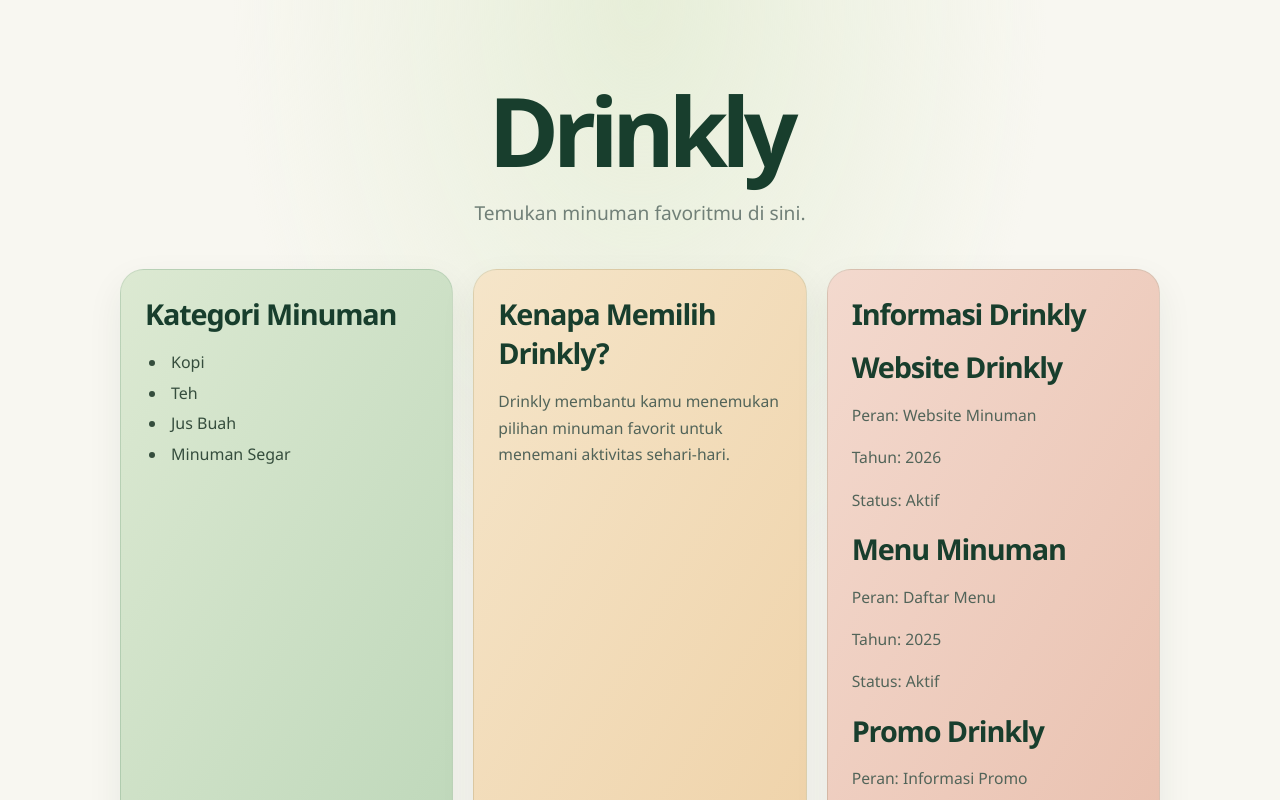
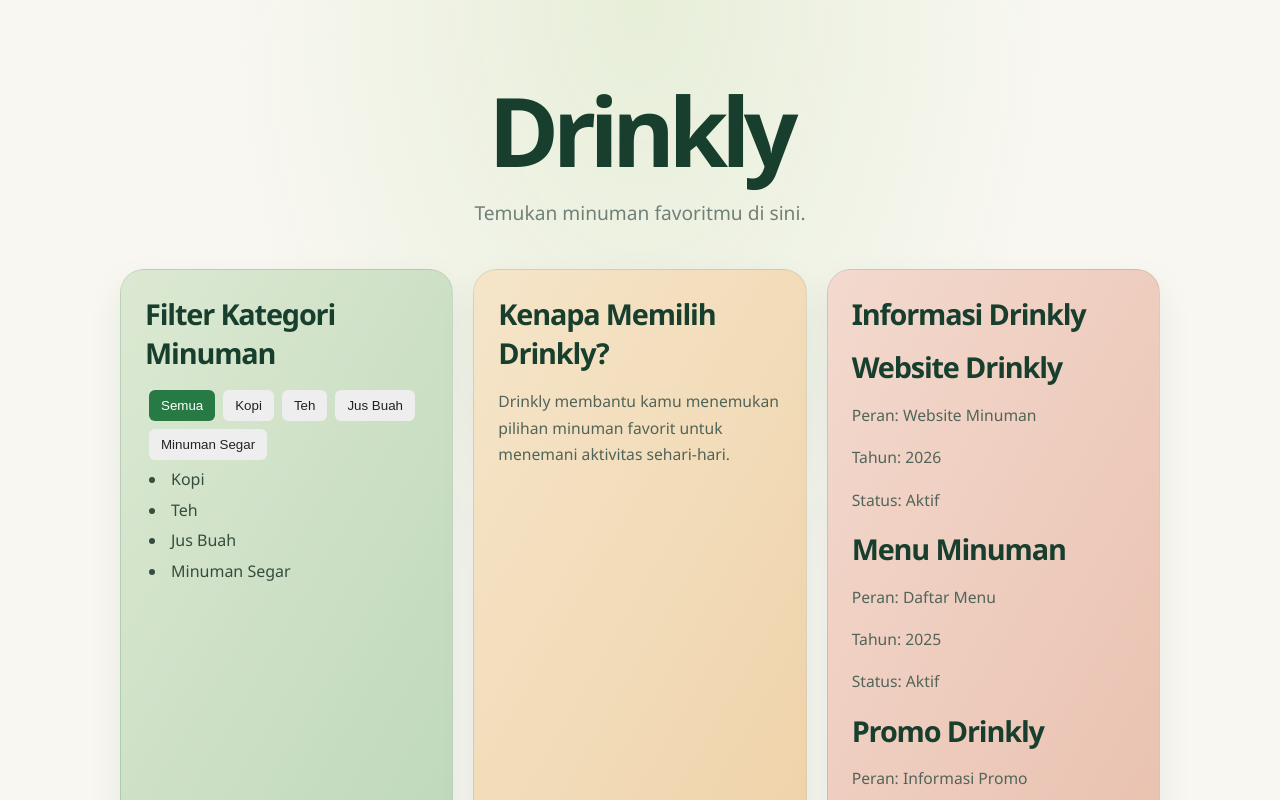
Before and after one commit to Nedya127/Website-Drinkly, a React (Vite) app: page / in a window 1280 px wide. Shown: the top 800 px of the page. Built offline with nearby package versions, Linux system fonts and the light colour scheme.

Commit message:
feat: tambah filter kategori minuman

```diff
--- a/src/App.jsx
+++ b/src/App.jsx
@@ -1,7 +1,32 @@
 
+import { useState } from "react";
 import WebsiteDrinkly from "./components/WebsiteDrinkly.jsx";
 
 function App() {
+  const [kategoriAktif, setKategoriAktif] = useState("Semua");
+
+  const minuman = [
+    { nama: "Kopi", kategori: "Kopi" },
+    { nama: "Teh", kategori: "Teh" },
+    { nama: "Jus Buah", kategori: "Jus Buah" },
+    { nama: "Minuman Segar", kategori: "Minuman Segar" },
+  ];
+
+  const kategori = [
+    "Semua",
+    "Kopi",
+    "Teh",
+    "Jus Buah",
+    "Minuman Segar",
+  ];
+
+  const minumanTampil =
+    kategoriAktif === "Semua"
+      ? minuman
+      : minuman.filter(
+          (item) => item.kategori === kategoriAktif
+        );
+
   return (
     <main>
       <header>
@@ -10,12 +35,31 @@ function App() {
       </header>
 
       <section>
-        <h2>Kategori Minuman</h2>
+        <h2>Filter Kategori Minuman</h2>
+
+        {kategori.map((item) => (
+          <button
+            key={item}
+            onClick={() => setKategoriAktif(item)}
+            style={{
+              margin: "4px",
+              padding: "8px 12px",
+              cursor: "pointer",
+              backgroundColor:
+                kategoriAktif === item ? "#287a45" : "#eeeeee",
+              color: kategoriAktif === item ? "white" : "#222222",
+              border: "none",
+              borderRadius: "6px",
+            }}
+          >
+            {item}
+          </button>
+        ))}
+
         <ul>
-          <li>Kopi</li>
-          <li>Teh</li>
-          <li>Jus Buah</li>
-          <li>Minuman Segar</li>
+          {minumanTampil.map((item) => (
+            <li key={item.nama}>{item.nama}</li>
+          ))}
         </ul>
       </section>
 
```
